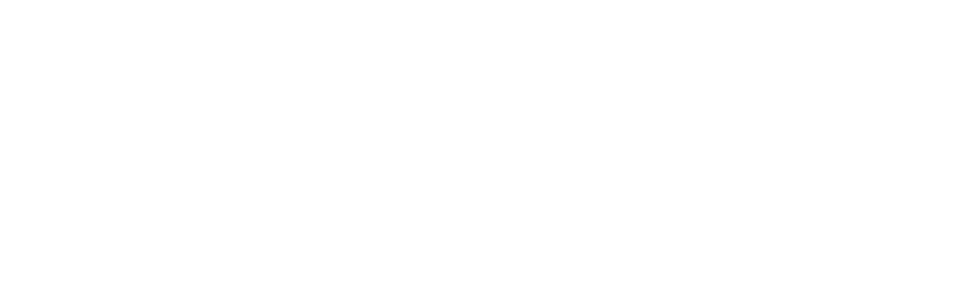
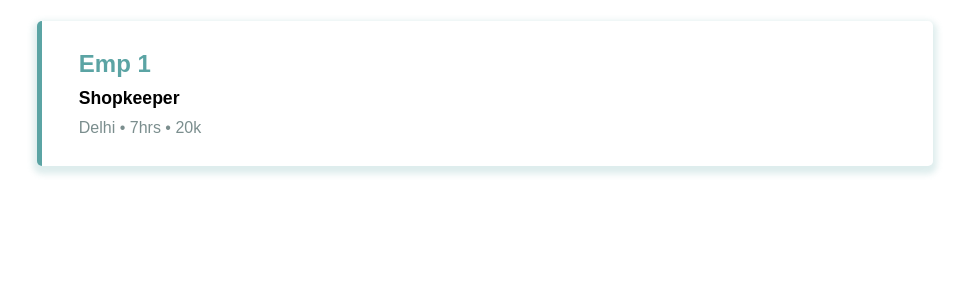
Before and after one commit to Hackathons-Quad/make-uc, a React (Create React App) app in the folder Client/: page /jobs in a window 1280 px wide. Shown: the top 300 px of the page, without its empty margins (112-1081 px from the left). Built offline with nearby package versions, Linux system fonts and the light colour scheme.

Commit message:
Added Jobs

```diff
--- a/Client/src/App.js
+++ b/Client/src/App.js
@@ -4,6 +4,7 @@
 import Otp from "./Screen/OTP";
 import "./index.css"
 import Login from "./Screen/Login";
+import Jobs from "./Screen/Jobs";
 function App() {
   return (
    <Router>
@@ -13,6 +14,7 @@
     <Route exact path="/signup" component={SignUp}></Route>
     <Route exact path="/otp" component={Otp}></Route>
     <Route exact path="/login" component={Login}></Route>
+    <Route exact path="/jobs" component={Jobs}></Route>
    </Router>
   );
 }
--- /dev/null
+++ b/Client/src/Screen/Jobs/index.js
@@ -0,0 +1,24 @@
+import React from 'react'
+import styles from './style.module.css';
+const Jobs=()=> {
+  return (
+    <>
+      <div className={styles.jobContainer}>
+
+      <div className={styles.employerName}>Emp 1</div>
+      <div className={styles.role}>Shopkeeper</div>
+      <div className={styles.details}>
+      <span className={styles.location}>Delhi</span>
+      <span>&nbsp;•&nbsp;</span>
+      <span className={styles.workinghrs}>7hrs</span>
+      <span>&nbsp;•&nbsp;</span>
+      <span className={styles.stipend}>20k</span>
+      </div>
+
+
+      </div>
+    </>
+  )
+}
+
+export default Jobs
--- /dev/null
+++ b/Client/src/Screen/Jobs/style.module.css
@@ -0,0 +1,50 @@
+.jobContainer{
+    width: 70vw;
+    font-family: "Spartan", sans-serif;
+  background-color: #fff;
+
+  display: block;
+  align-items: center;
+  padding: 1.5rem 2rem;
+  border-radius: 5px;
+
+  margin: 1.3rem;
+  position: relative;
+  border-left: 5px solid rgb(91, 164, 164);
+  box-shadow: 0px 4px 6px 4px rgba(91, 164, 164, 0.2);
+  left: 10%;
+}
+.employerName{
+    font-weight: 700;
+        color: rgb(91, 164, 164);
+        margin-right: 0.8rem;
+        font-size: 1.5rem;
+        padding: 5px;
+}
+.role{
+    font-weight: 700;
+      font-size: 1.1rem;
+      display: inline-block;
+      padding: 0.7rem 0;
+      cursor: pointer;
+      padding: 5px;
+
+}
+.role:hover {
+    color: rgb(91, 164, 164);
+  }
+
+.details{
+    padding: 5px;
+    color: hsl(180, 8%, 52%);
+}
+.logo{
+    display: flex;
+    align-items: center;
+    padding-right: 1.5rem;
+    width: 20% !important;
+}
+.logo img{
+    width:200px !important;
+
+  }
```
Also changed, not shown: Client/src/Utils/constants/index.js (added, +23 -0 lines), Client/src/assets/Shop.jpg (added).
